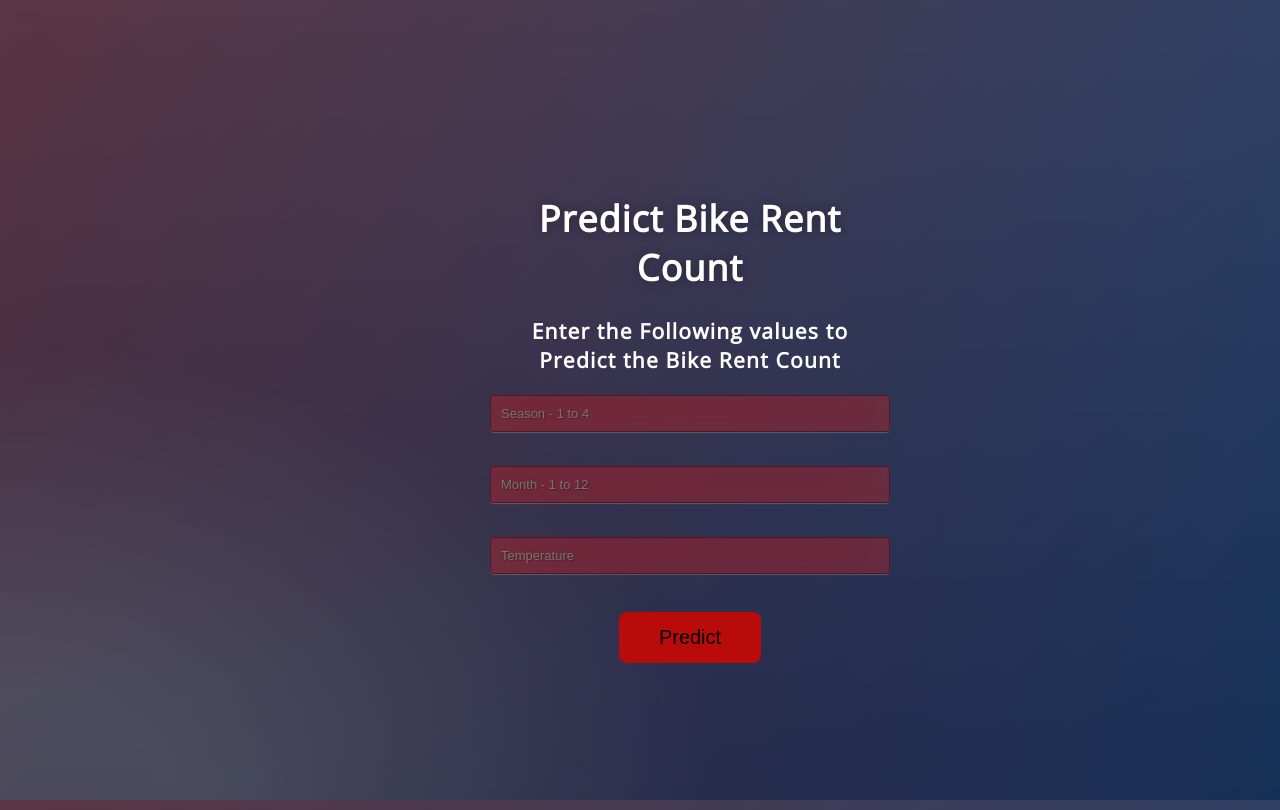
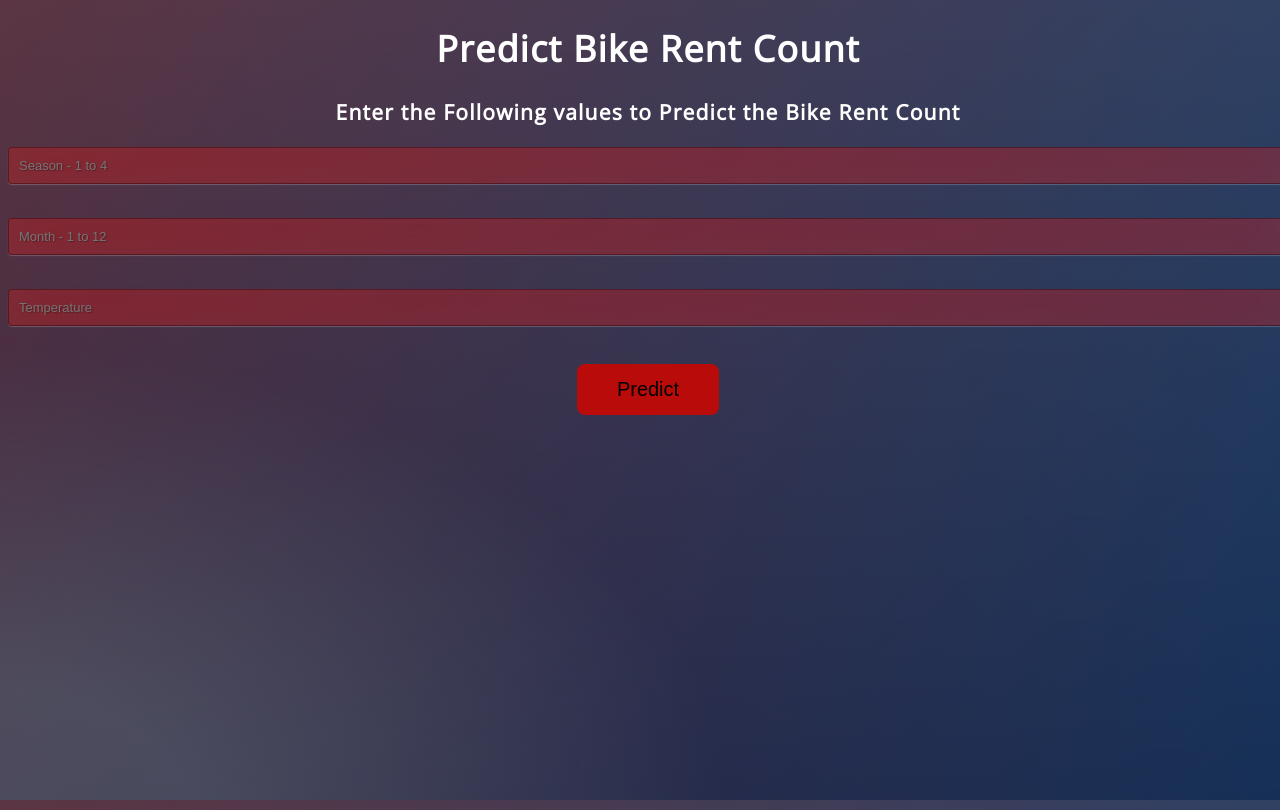
Before and after one commit to aroy6789/preed, a Flask app: page / in a window 1280 px wide. Shown: the top 810 px of the page. Run offline with Flask 2, Linux system fonts and the light colour scheme; parts of the project's set-up code (start-up, migrations or seed data) failed here and were passed over.

Commit message:
Update index.html

```diff
--- a/templates/index.html
+++ b/templates/index.html
@@ -13,7 +13,6 @@
 </head>
 
 <body>
- <div class="login">
 	<h1>Predict Bike Rent Count </h1>
      <h3> Enter the Following values to Predict the Bike Rent Count</h3>
 
```
